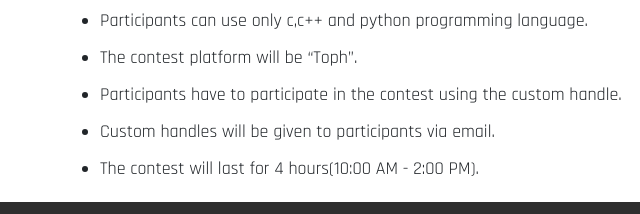
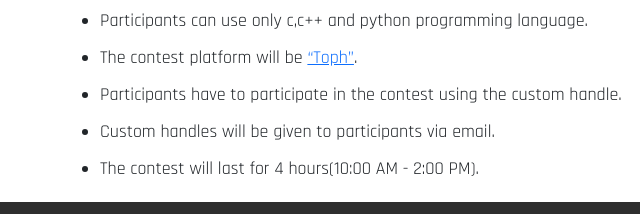
Before and after one commit to CREVIOS/ftim, a plain HTML site: page index.html in a window 1280 px wide. Shown: the part 783-997 px from the top of the page, 0-640 px from the left. Drawn offline with nearby package versions, Linux system fonts and the light colour scheme.

Commit message:
Update index.html

```diff
--- a/index.html
+++ b/index.html
@@ -178,7 +178,7 @@
                         <li type="disc">Participants have to participate individually.</li>
                         <li type="disc">The Contest will follow the format of IOI.</li>
                         <li type="disc">Participants can use only c,c++ and python programming language.</li>
-                        <li type="disc">The contest platform will be “Toph”. </li>
+                        <li type="disc">The contest platform will be <a href="https://toph.co/" type="_blank">“Toph”</a>. </li>
                         <li type="disc">Participants have to participate in the contest using the custom handle.</li>
                         <li type="disc">Custom handles will be given to participants via email.</li>
                         <li type="disc">The contest will last for 4 hours(10:00 AM - 2:00 PM).</li>
```
